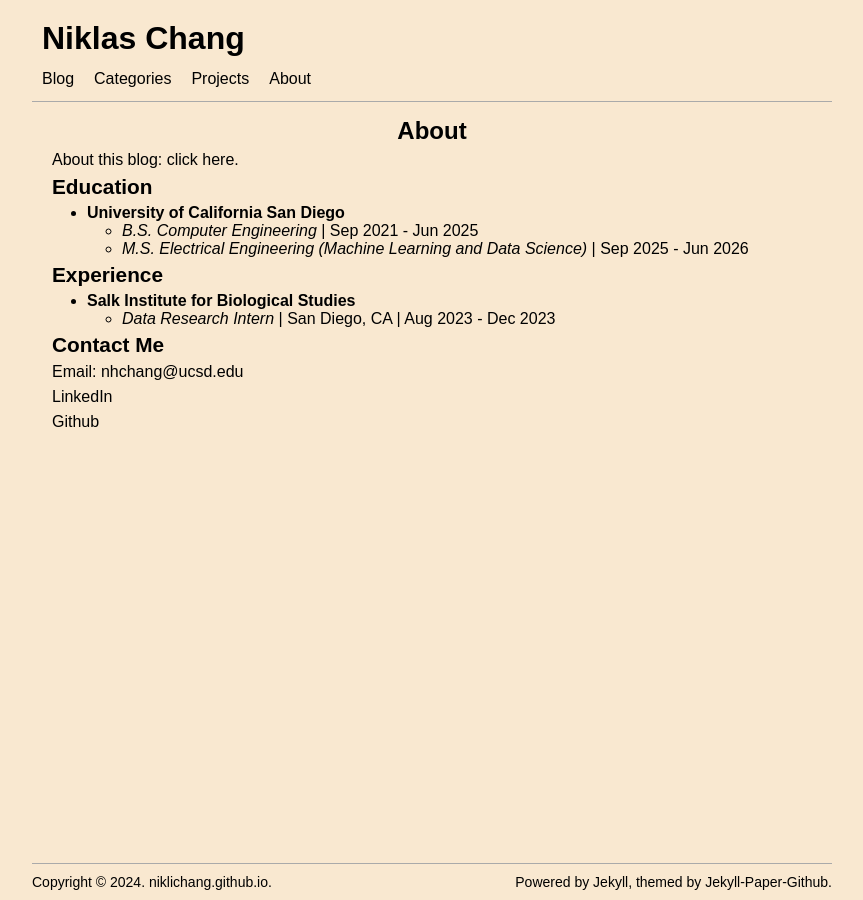
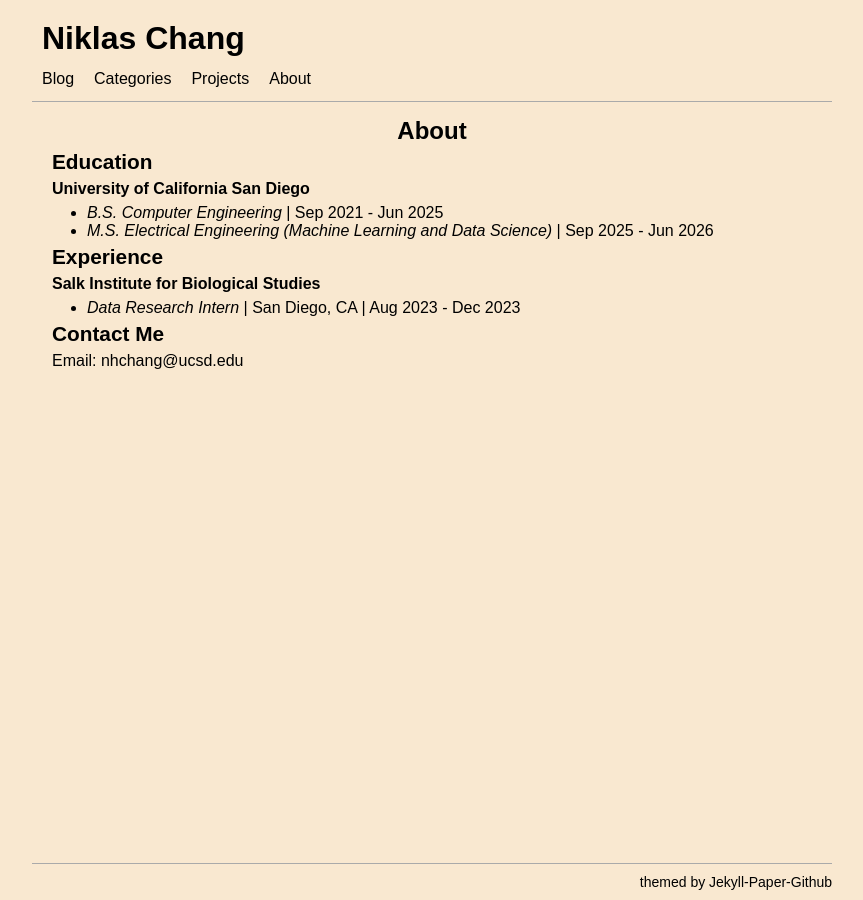
Before and after one commit to Niklichang/niklichang.github.io, a Jekyll site: the page built from pages/about.md, in a window 1280 px wide. Shown: the whole page, without its empty margins (208-1071 px from the left). Built offline with Jekyll 4.4.1, drawn with Linux system fonts in a browser that asks for light colours; some web fonts are replaced.

Commit message:
thedailyrunnnnn

```diff
--- a/_includes/footer.html
+++ b/_includes/footer.html
@@ -1,8 +1,9 @@
 <div class="footer-copyright">
-  <span class="footer-copyright-text float-left">
+  <!-- <span class="footer-copyright-text float-left">
     Copyright &copy; {{ site.time | date: '%Y' }}. {{ site.domain }}.
-  </span>
+  </span> -->
   <span class="footer-copyright-text float-right">
-    Powered by <a href="https://jekyllrb.com/">Jekyll</a>, themed by <a href="https://github.com/ghosind/Jekyll-Paper-Github">Jekyll-Paper-Github</a>.
+    <!-- Powered by <a href="https://jekyllrb.com/">Jekyll</a>, themed by <a href="https://github.com/ghosind/Jekyll-Paper-Github">Jekyll-Paper-Github</a>. -->
+    themed by <a href="https://github.com/ghosind/Jekyll-Paper-Github">Jekyll-Paper-Github</a>
   </span>
 </div>
--- a/pages/about.md
+++ b/pages/about.md
@@ -4,21 +4,21 @@ title: About
 permalink: /about/
 ---
 
-About this blog: click [here](/2024/05/19/welcome-to-my-blog).
+<!-- About this blog: click [here](/2024/05/19/welcome-to-my-blog). -->
 
 ## Education
-- **University of California San Diego**
-    - *B.S. Computer Engineering* \| Sep 2021 - Jun 2025
-    - *M.S. Electrical Engineering (Machine Learning and Data Science)* \| Sep 2025 - Jun 2026
+**University of California San Diego**
+- *B.S. Computer Engineering* \| Sep 2021 - Jun 2025
+- *M.S. Electrical Engineering (Machine Learning and Data Science)* \| Sep 2025 - Jun 2026
 
 ## Experience
-- **Salk Institute for Biological Studies**
-    <!-- - *idk yet* \| London, UK \| idk yet - idk yet -->
-    - *Data Research Intern* \| San Diego, CA \| Aug 2023 - Dec 2023
+**Salk Institute for Biological Studies**
+<!-- - *idk yet* \| London, UK \| idk yet - idk yet -->
+- *Data Research Intern* \| San Diego, CA \| Aug 2023 - Dec 2023
 
 ## Contact Me
 Email: [nhchang@ucsd.edu](mailto:nhchang@ucsd.edu)
 
-[LinkedIn](https://www.linkedin.com/in/niklas-chang/)
+<!-- [LinkedIn](https://www.linkedin.com/in/niklas-chang/)
 
-[Github](https://github.com/Niklichang)
+[Github](https://github.com/Niklichang) -->
```
Also changed, not shown: _posts/2024-12-02-the-daily-run.md (added, +17 -0 lines), 1 other file.
